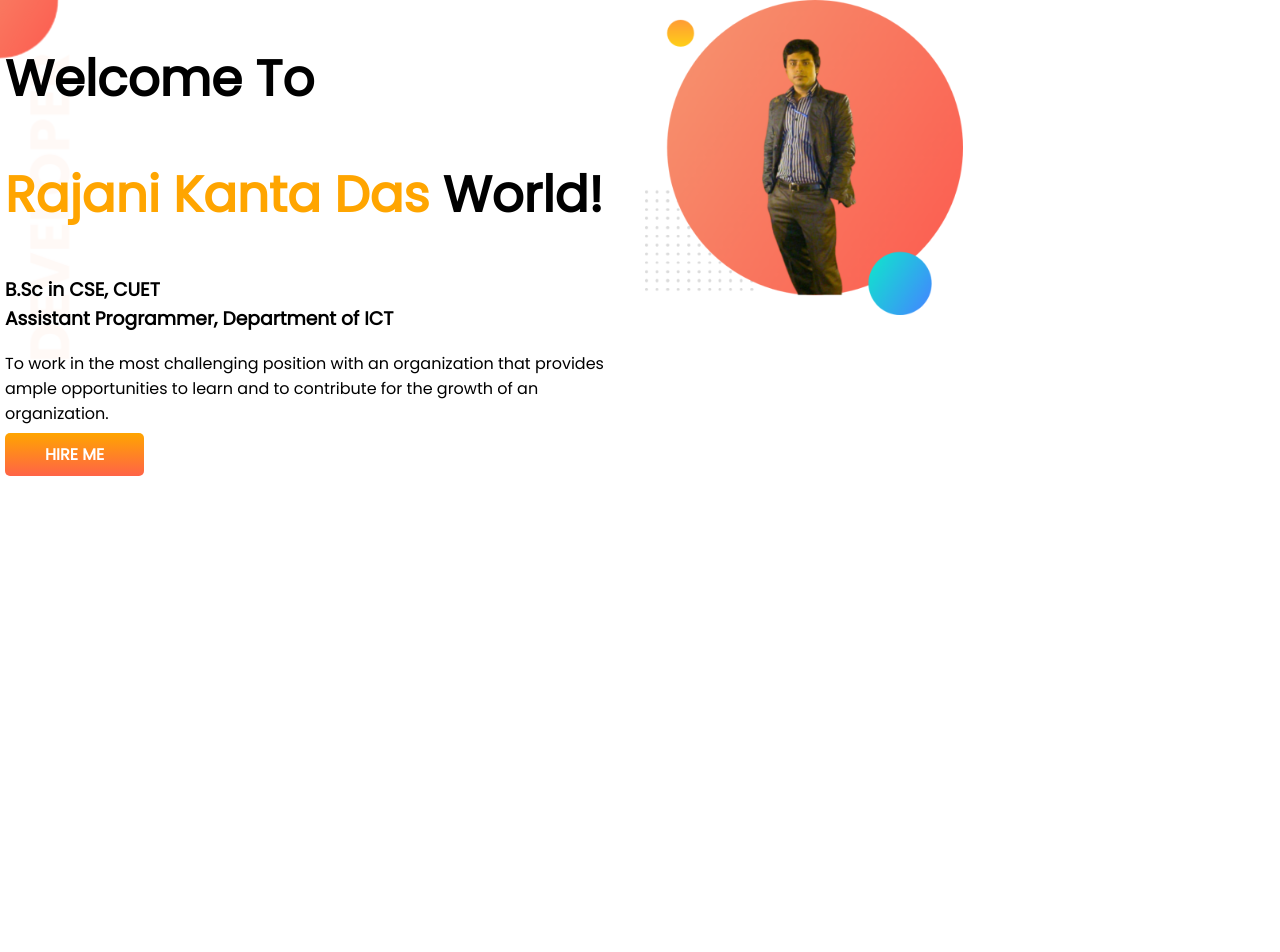
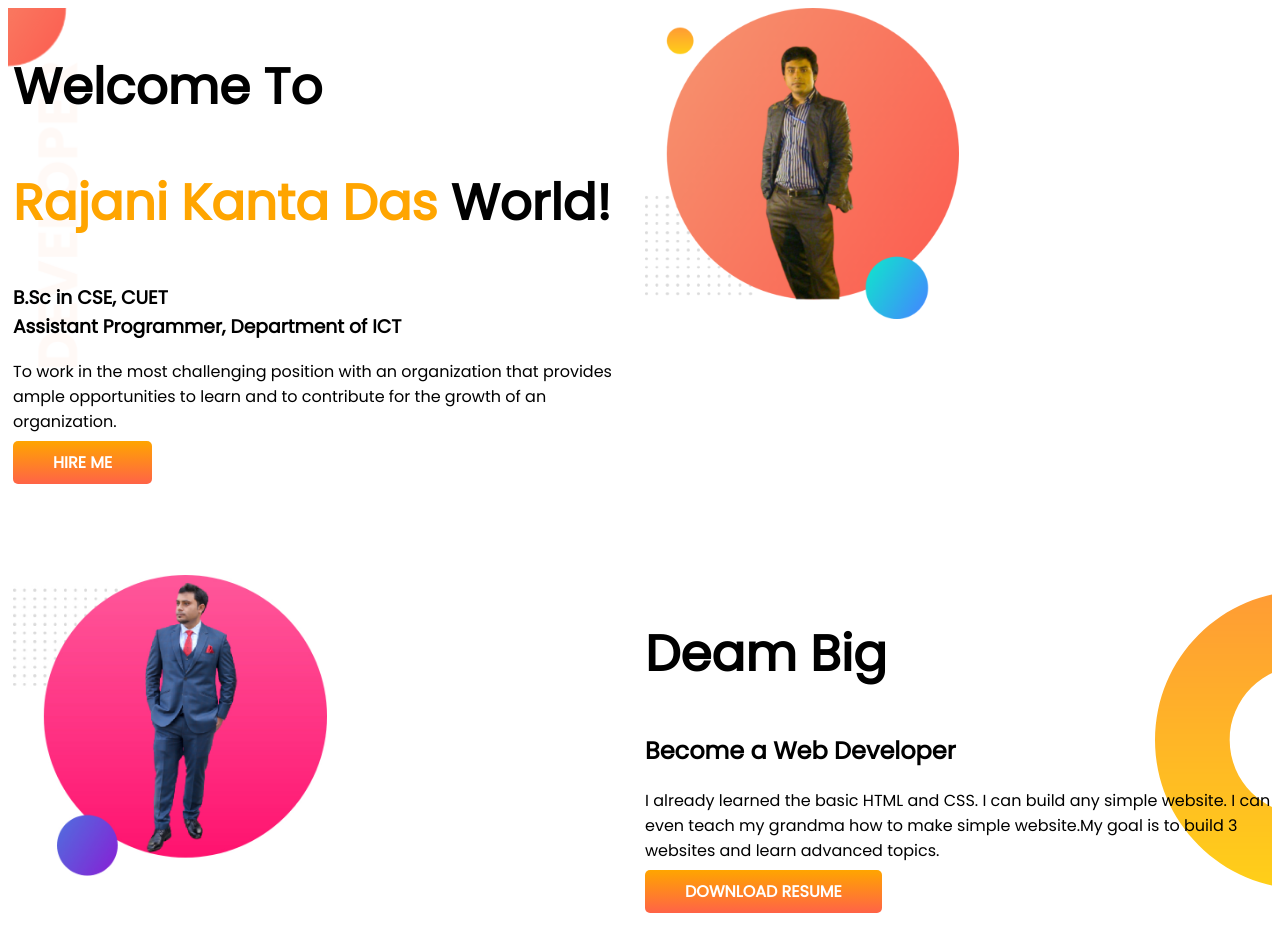
Before and after one commit to raj073/developer-portfolio, a plain HTML site: page index.html in a window 1280 px wide. Before the commit the page ends 800 px from the top, so only its background shows below. Drawn offline with Linux system fonts and the light colour scheme.

Commit message:
Dream Big Added

```diff
--- a/index.html
+++ b/index.html
@@ -28,6 +28,21 @@
             <img src="my-bg-2.png" alt="Background Image">
         </div>
     </section>
+
+    <section class="dream-big">
+        <div class="half-width">
+            <img src="dream-big.jpg" alt="Background Image">
+        </div>
+        <div class="half-width">
+            <h1>Deam Big</h1>
+            <h2>Become a Web Developer</h2>
+            <p>I already learned the basic HTML and CSS. I can build any simple website.
+                I can even teach my grandma how to make simple website.My goal is to build 3
+                websites and learn advanced topics.</p>
+            <a class="link-button" target="_blank" href=""><b>DOWNLOAD RESUME</b></a>
+        </div>
+    </section>
+
 </body>
 
 </html>
--- a/style.css
+++ b/style.css
@@ -1,6 +1,6 @@
 body {
     font-family: 'Poppins', sans-serif;
-    margin: 0;
+    margin: ;
 }
 
 h1 {
@@ -13,6 +13,7 @@ h1 {
 
 section {
     display: flex;
+    margin-bottom: 100px;
 }
 
 .half-width {
@@ -36,3 +37,9 @@ section {
     background-image: url(top-banner.png);
     background-repeat: no-repeat;
 }
+
+.dream-big {
+    background-image: url(dream-bg.png);
+    background-repeat: no-repeat;
+    background-position: right;
+}
```
Also changed, not shown: dream-big.jpg (added).
